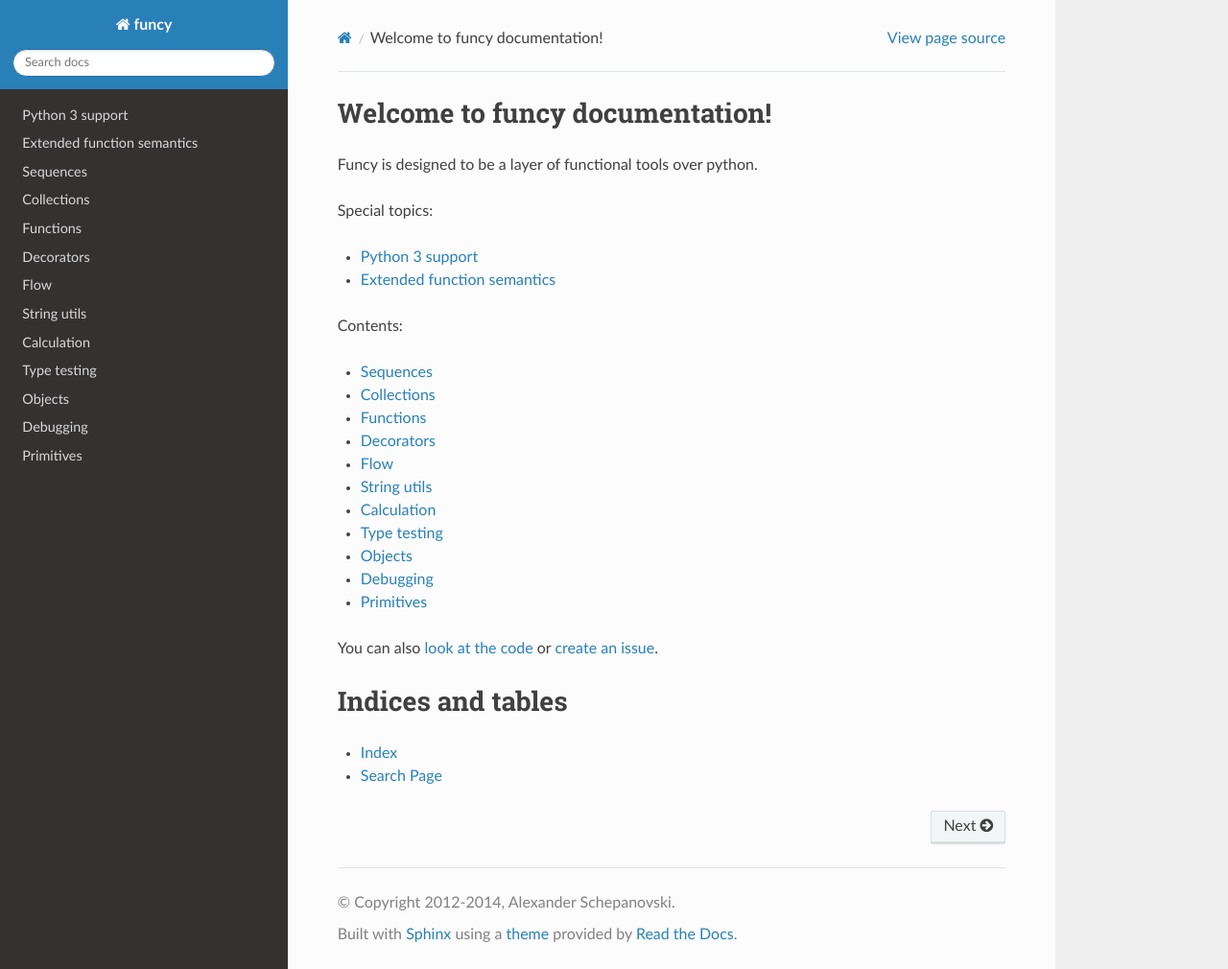
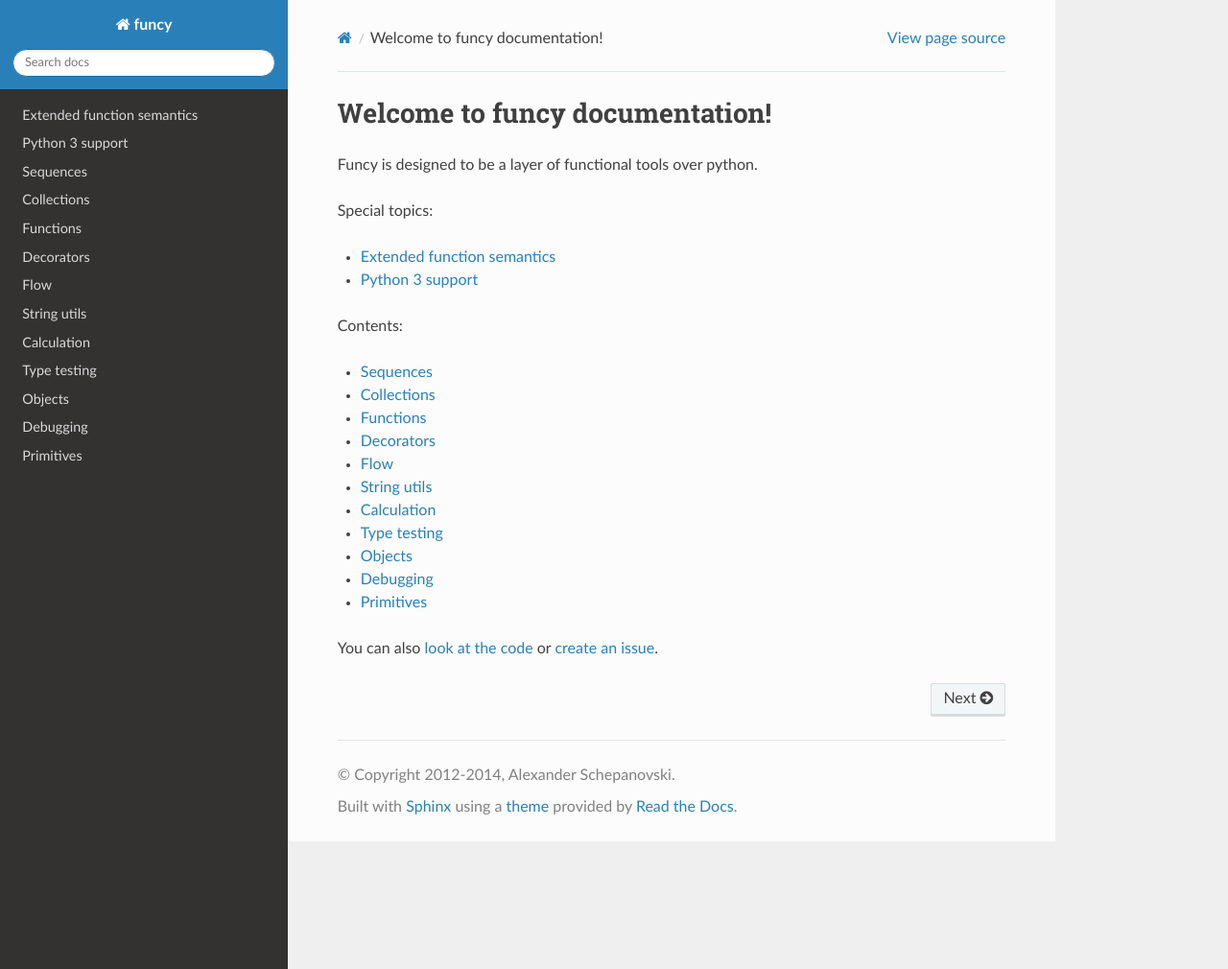
Before and after one commit to Jamaal224/funcy, a Sphinx documentation site: the page built from docs/index.rst, in a window 1280 px wide and 1010 px high. Shown: the whole window at 96% size. Built offline with Sphinx 7.4.7 and the Read the Docs theme 2.0.0, drawn with Linux system fonts in a browser that asks for light colours.

Commit message:
Clean up docs index

```diff
--- a/docs/index.rst
+++ b/docs/index.rst
@@ -13,8 +8,8 @@ Special topics:
 .. toctree::
    :maxdepth: 1
 
+   extended_fns
    python3
-   extended_fns
 
 
 Contents:
@@ -35,10 +30,3 @@ Contents:
    primitives
 
 You can also `look at the code <https://github.com/Suor/funcy>`_ or `create an issue <https://github.com/Suor/funcy/issues?state=open>`_.
-
-
-Indices and tables
-==================
-
-* :ref:`genindex`
-* :ref:`search`
```
Also changed, not shown: other parts of docs/index.rst (+0 -5 lines).
